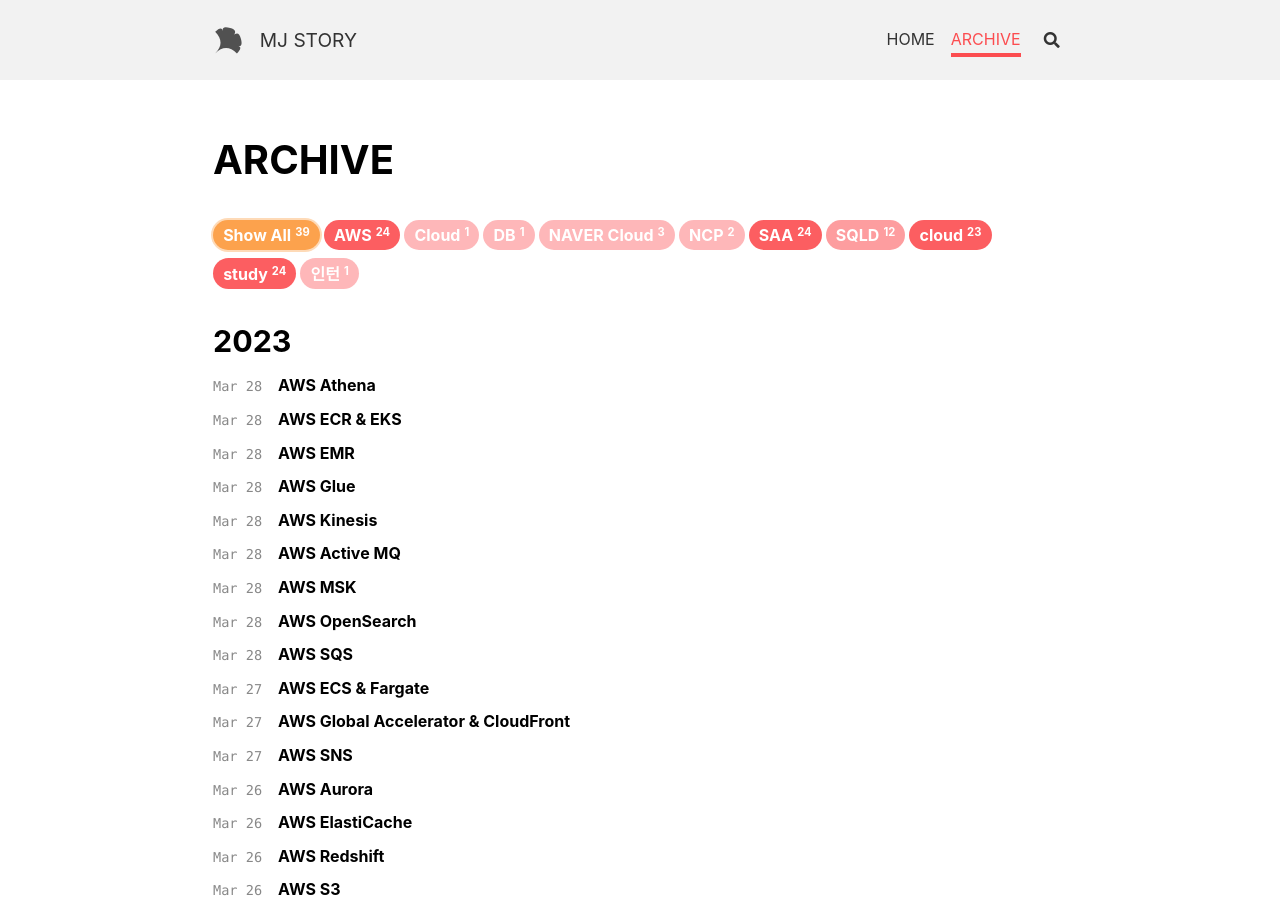
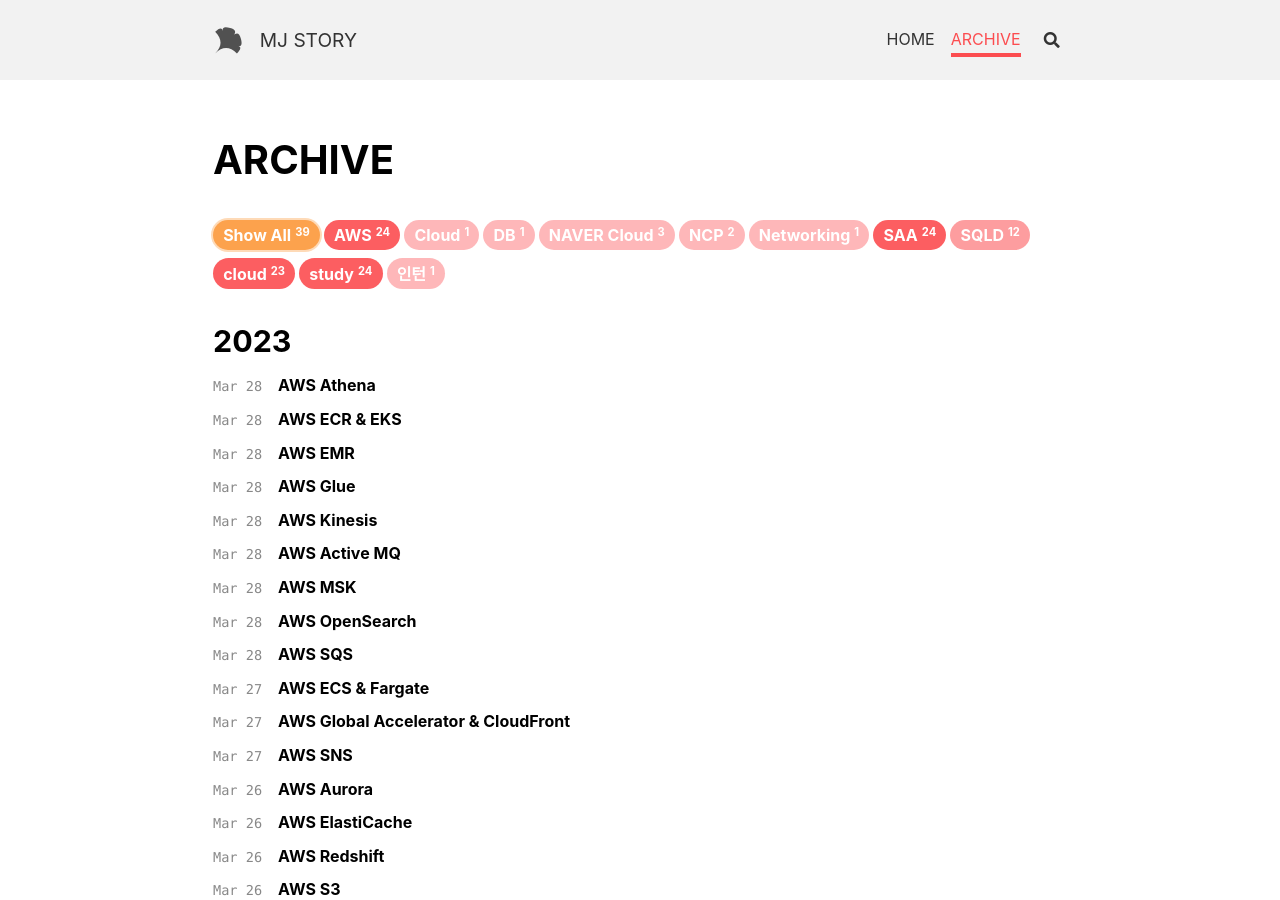
Before and after one commit to cloudnine-mj/cloudnine-mj.github.io, a Jekyll site: the page built from archive.html, in a window 1280 px wide and 900 px high. Built offline with Jekyll 4.4.1, drawn with Linux system fonts in a browser that asks for light colours; nearby versions of some CDN libraries.

Commit message:
230326 vpc 포스트 수정중15

```diff
--- a/_posts/2023-03-25-AWS-VPC.md
+++ b/_posts/2023-03-25-AWS-VPC.md
@@ -2,7 +2,7 @@
 key: jekyll-text-theme
 title: 'AWS VPC'
 excerpt: 'AWS Study 서비스 정리 - AWSKRUG Beginner Certification Study 😎'
-tags: [AWS, SAA, cloud, study]
+tags: [AWS, SAA, cloud, study, Networking]
 ---
 
 
```
Also changed, not shown: _posts/2023-03-26-AWS-Aurora.md (+1 -1 lines).
